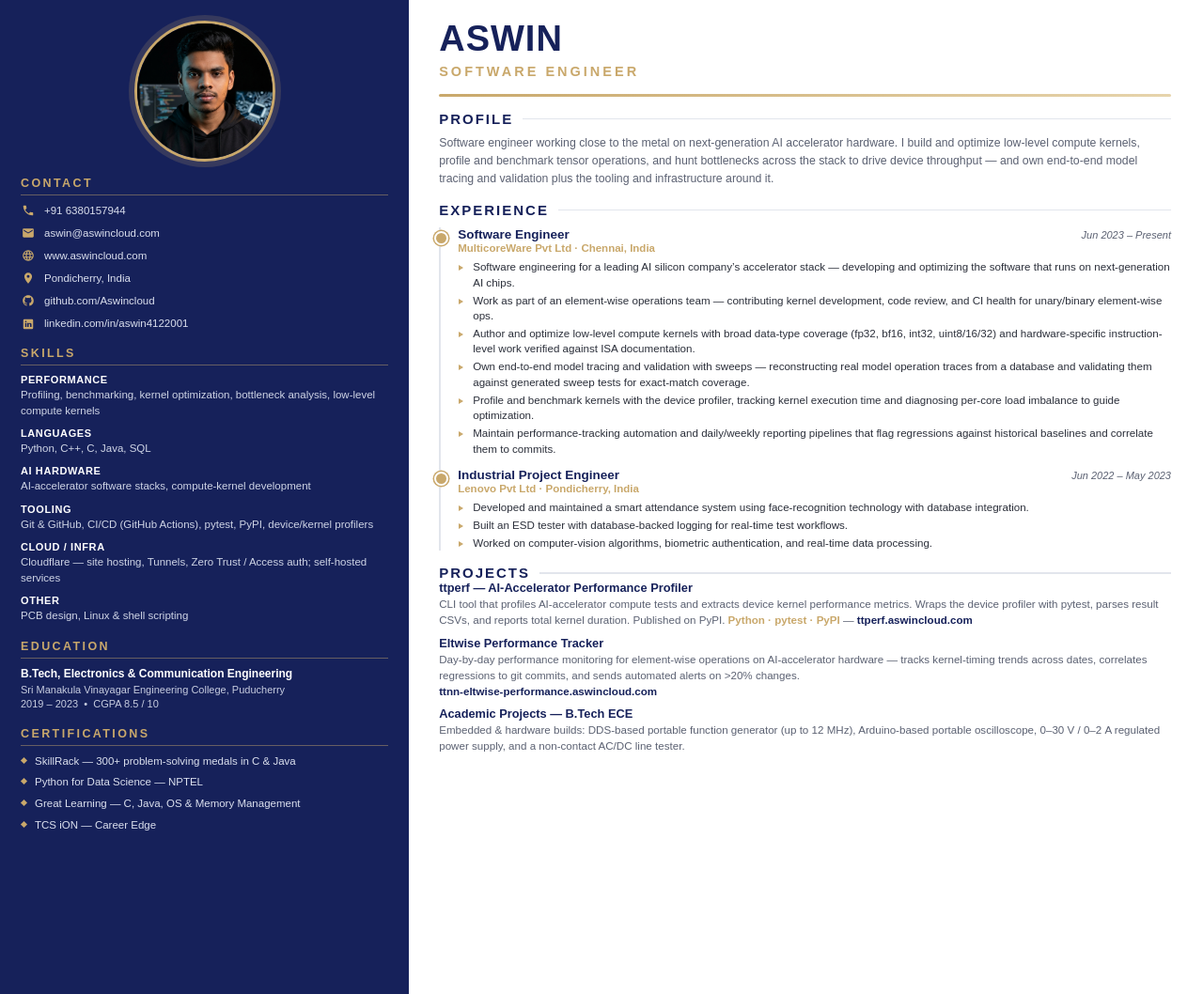
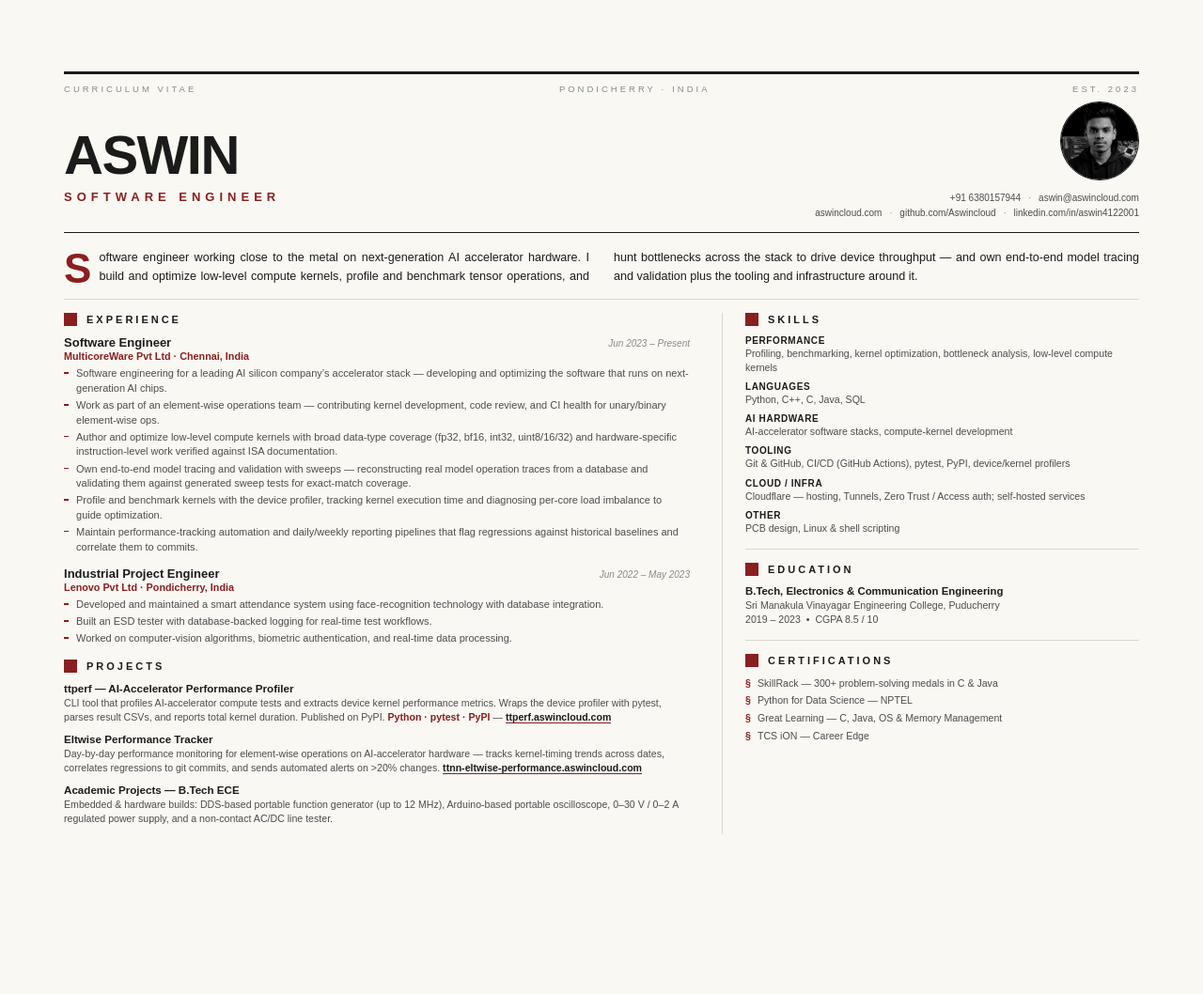
Before and after one commit to Aswincloud/resume, a website: page resume.html in a window 1280 px wide. Shown: the whole page at 94% size. Drawn offline with Linux system fonts and the light colour scheme.

Commit message:
design: Design 6 — Editorial / Magazine

```diff
--- a/resume.html
+++ b/resume.html
@@ -4,152 +4,96 @@
 <meta charset="utf-8" />
 <style>
   :root{
-    --navy:#16215a;
-    --navy-2:#1d2c6e;
-    --gold:#c9a86b;
-    --gold-soft:#e6d4ac;
-    --ink:#2b2f3a;
-    --muted:#5b6172;
-    --line:#e2e5ec;
-    --sidebar:34%;
+    --ink:#1b1b1b;
+    --muted:#4d4d4d;
+    --faint:#8a8a8a;
+    --line:#d9d6cf;
+    --accent:#8a1f1f;
+    --paper:#faf8f3;
   }
   *{ box-sizing:border-box; margin:0; padding:0; }
-  html,body{ font-family:"Liberation Sans","Helvetica Neue",Arial,sans-serif; color:var(--ink); }
+  html,body{ font-family:"Liberation Sans","Helvetica Neue",Arial,sans-serif; color:var(--ink); background:var(--paper); }
   @page{ size:A4; margin:0; }
+  body{ -webkit-print-color-adjust:exact; print-color-adjust:exact; }
+  .page{ min-height:280mm; padding:20mm 18mm 16mm; background:var(--paper); }
 
-  /* Split background so the navy sidebar continues onto every printed page */
-  body{
-    -webkit-print-color-adjust:exact; print-color-adjust:exact;
-    background:linear-gradient(to right, var(--navy) 0, var(--navy) var(--sidebar), #ffffff var(--sidebar), #ffffff 100%);
-  }
+  /* masthead */
+  .masthead{ border-top:3px solid var(--ink); border-bottom:1px solid var(--ink); padding:10px 0 12px; }
+  .kicker{ display:flex; justify-content:space-between; font-size:9.5px; letter-spacing:3px; text-transform:uppercase; color:var(--faint); margin-bottom:8px; }
+  .title-row{ display:flex; align-items:flex-end; justify-content:space-between; gap:24px; }
+  .name{ font-size:58px; font-weight:800; letter-spacing:-1.5px; line-height:.9; }
+  .name .amp{ color:var(--accent); }
+  .photo{ width:84px; height:84px; border-radius:50%; object-fit:cover; object-position:center 20%; flex:0 0 84px; filter:grayscale(100%) contrast(1.05); border:1px solid var(--ink); }
+  .subrow{ display:flex; justify-content:space-between; align-items:baseline; margin-top:10px; }
+  .role{ font-size:13px; font-weight:700; letter-spacing:5px; text-transform:uppercase; color:var(--accent); }
+  .contact{ font-size:10px; color:var(--muted); text-align:right; line-height:1.6; }
+  .contact a{ color:var(--muted); text-decoration:none; }
+  .contact .sep{ color:var(--faint); margin:0 5px; }
 
-  /* The body linear-gradient (not this element) paints the navy sidebar to the
-     page edge, so .page needn't be full-height. Keeping min-height just under
-     the printable area avoids Chromium spilling a blank second page. */
-  .page{ display:grid; grid-template-columns:var(--sidebar) 1fr; min-height:280mm; }
+  /* lead as drop-cap standfirst */
+  .lead{ font-size:12.6px; line-height:1.62; color:var(--ink); margin:16px 0 4px; column-count:2; column-gap:26px; text-align:justify; }
+  .lead::first-letter{ font-size:44px; font-weight:800; float:left; line-height:.8; padding:4px 8px 0 0; color:var(--accent); }
 
-  /* ---------------- SIDEBAR ---------------- */
-  .side{ color:#e9ecf5; padding:22px 22px 26px; }
-  .photo-wrap{ display:flex; justify-content:center; margin-bottom:16px; }
-  .photo{
-    width:150px; height:150px; border-radius:50%;
-    object-fit:cover; object-position:center 20%;
-    border:3px solid var(--gold);
-    box-shadow:0 0 0 6px rgba(201,168,107,0.18);
-  }
-  .side h2{
-    font-size:12.5px; letter-spacing:2.4px; text-transform:uppercase;
-    color:var(--gold); font-weight:700; margin:16px 0 8px;
-    padding-bottom:5px; border-bottom:1px solid rgba(201,168,107,0.45);
-  }
-  .side h2:first-of-type{ margin-top:2px; }
-  .contact-row{ display:flex; gap:10px; align-items:center; font-size:11.5px; line-height:1.4; margin:8px 0; color:#dbe0ee; }
-  .contact-row .ic{ width:15px; flex:0 0 15px; display:flex; align-items:center; justify-content:center; }
-  .contact-row .ic svg{ width:14px; height:14px; fill:var(--gold); }
-  .contact-row a{ color:#dbe0ee; text-decoration:none; word-break:break-word; }
+  .rule{ border:none; border-top:1px solid var(--line); margin:14px 0; }
+  h2{ font-size:11px; font-weight:800; letter-spacing:3px; text-transform:uppercase; color:var(--ink); margin-bottom:10px; display:flex; align-items:center; gap:10px; }
+  h2::before{ content:""; width:14px; height:14px; background:var(--accent); display:inline-block; }
 
-  .skill-group{ margin:9px 0; }
-  .skill-group .k{ font-size:11px; font-weight:700; color:#fff; text-transform:uppercase; letter-spacing:.6px; }
-  .skill-group .v{ font-size:11.5px; color:#cfd5e6; line-height:1.5; margin-top:2px; }
+  main{ display:grid; grid-template-columns:1.5fr 1fr; gap:0 34px; }
+  .divider{ border-left:1px solid var(--line); }
+  .right{ padding-left:24px; }
 
-  .edu-block{ margin:8px 0; }
-  .edu-block .d{ font-size:12px; font-weight:700; color:#fff; line-height:1.35; }
-  .edu-block .s{ font-size:11px; color:#c7cde0; line-height:1.4; margin-top:2px; }
+  .job{ margin-bottom:13px; }
+  .job .h{ display:flex; justify-content:space-between; align-items:baseline; gap:10px; }
+  .job .title{ font-size:13px; font-weight:800; }
+  .job .meta{ font-size:10px; color:var(--faint); white-space:nowrap; font-style:italic; }
+  .job .sub{ font-size:10.8px; color:var(--accent); font-weight:700; margin:1px 0 5px; }
+  ul{ list-style:none; }
+  ul li{ font-size:11px; line-height:1.42; color:var(--muted); padding-left:13px; position:relative; margin:2.5px 0; }
+  ul li::before{ content:""; position:absolute; left:0; top:6px; width:5px; height:1.5px; background:var(--accent); }
 
-  .cert{ font-size:11.5px; color:#dbe0ee; line-height:1.45; margin:6px 0; padding-left:15px; position:relative; }
-  .cert::before{ content:""; position:absolute; left:1px; top:5px; width:5px; height:5px; background:var(--gold); transform:rotate(45deg); }
+  .proj{ margin-bottom:9px; }
+  .proj .title{ font-size:11.6px; font-weight:800; }
+  .proj .desc{ font-size:10.6px; line-height:1.42; color:var(--muted); margin-top:2px; }
+  .proj .desc .stack{ color:var(--accent); font-weight:700; }
+  .proj .desc a{ color:var(--ink); text-decoration:none; font-weight:700; border-bottom:1px solid var(--accent); }
 
-  /* ---------------- MAIN ---------------- */
-  .main{ padding:22px 34px 22px 32px; }
-  .name{ font-size:38px; font-weight:800; color:var(--navy); letter-spacing:1px; line-height:1; }
-  .role{ font-size:14.5px; font-weight:700; color:var(--gold); letter-spacing:3px; text-transform:uppercase; margin-top:8px; }
-  .rule{ height:3px; background:linear-gradient(to right,var(--gold),var(--gold-soft)); width:100%; margin:16px 0 4px; border-radius:2px; }
-
-  .sec{ margin-top:15px; }
-  .sec-title{ font-size:15px; font-weight:800; color:var(--navy); text-transform:uppercase; letter-spacing:2px; display:flex; align-items:center; gap:10px; }
-  .sec-title::after{ content:""; flex:1; height:1.5px; background:var(--line); }
-
-  .summary{ font-size:12.3px; line-height:1.55; color:var(--muted); margin-top:8px; }
-
-  /* timeline */
-  .tl{ margin-top:10px; padding-left:18px; border-left:2px solid var(--line); }
-  .job{ position:relative; margin-bottom:12px; }
-  .job::before{
-    content:""; position:absolute; left:-25px; top:4px;
-    width:11px; height:11px; border-radius:50%; background:var(--gold);
-    border:2px solid #fff; box-shadow:0 0 0 1.5px var(--gold);
-  }
-  .job .h{ display:flex; justify-content:space-between; align-items:baseline; gap:12px; flex-wrap:wrap; }
-  .job .title{ font-size:13.5px; font-weight:800; color:var(--navy); }
-  .job .meta{ font-size:11px; color:var(--muted); font-style:italic; white-space:nowrap; }
-  .job .sub{ font-size:11.5px; color:var(--gold); font-weight:700; margin:1px 0 6px; }
-  ul.pts{ list-style:none; margin:4px 0 0; }
-  ul.pts li{ font-size:11.6px; line-height:1.42; color:var(--ink); padding-left:16px; position:relative; margin:2.5px 0; }
-  ul.pts li::before{ content:""; position:absolute; left:1px; top:6px; width:0; height:0; border-style:solid; border-width:3.5px 0 3.5px 5.5px; border-color:transparent transparent transparent var(--gold); }
-
-  .proj{ margin-bottom:8px; }
-  .proj .title{ font-size:12.8px; font-weight:800; color:var(--navy); }
-  .proj .desc{ font-size:11.6px; line-height:1.45; color:var(--muted); margin-top:2px; }
-  .proj .desc .stack{ color:var(--gold); font-weight:600; }
-  .proj .desc a{ color:var(--navy); text-decoration:none; font-weight:600; }
+  .skill{ margin-bottom:7px; }
+  .skill .k{ font-size:10px; font-weight:800; text-transform:uppercase; letter-spacing:.6px; }
+  .skill .v{ font-size:10.6px; color:var(--muted); line-height:1.42; margin-top:1px; }
+  .edu .d{ font-size:11.4px; font-weight:800; }
+  .edu .s{ font-size:10.6px; color:var(--muted); line-height:1.42; margin-top:2px; }
+  .cert{ font-size:10.6px; color:var(--muted); line-height:1.4; margin:4px 0; padding-left:13px; position:relative; }
+  .cert::before{ content:"§"; position:absolute; left:0; color:var(--accent); font-weight:700; }
 </style>
 </head>
 <body>
   <div class="page">
-    <!-- ============ SIDEBAR ============ -->
-    <aside class="side">
-      <div class="photo-wrap"><img class="photo" src="photo.jpg" alt="Aswin" /></div>
-
-      <h2>Contact</h2>
-      <div class="contact-row"><span class="ic"><svg viewBox="0 0 24 24"><path d="M6.6 10.8c1.4 2.8 3.8 5.1 6.6 6.6l2.2-2.2c.3-.3.7-.4 1-.2 1.1.4 2.3.6 3.6.6.6 0 1 .4 1 1V20c0 .6-.4 1-1 1C10.6 21 3 13.4 3 4c0-.6.4-1 1-1h3.5c.6 0 1 .4 1 1 0 1.2.2 2.4.6 3.6.1.4 0 .8-.3 1z"/></svg></span><span>+91 6380157944</span></div>
-      <div class="contact-row"><span class="ic"><svg viewBox="0 0 24 24"><path d="M20 4H4c-1.1 0-2 .9-2 2v12c0 1.1.9 2 2 2h16c1.1 0 2-.9 2-2V6c0-1.1-.9-2-2-2zm0 4l-8 5-8-5V6l8 5 8-5z"/></svg></span><a href="mailto:aswin@aswincloud.com">aswin@aswincloud.com</a></div>
-      <div class="contact-row"><span class="ic"><svg viewBox="0 0 24 24"><path d="M12 2a10 10 0 100 20 10 10 0 000-20zm6.9 6h-2.9a15.7 15.7 0 00-1.4-3.6A8 8 0 0118.9 8zM12 4c.8 1.2 1.4 2.5 1.8 4h-3.6c.4-1.5 1-2.8 1.8-4zM4.3 14a8 8 0 010-4h3.3a16.6 16.6 0 000 4H4.3zm.8 2h2.9c.4 1.3.8 2.5 1.4 3.6A8 8 0 015.1 16zM8 8H5.1a8 8 0 014.3-3.6C8.8 5.5 8.4 6.7 8 8zm4 12c-.8-1.2-1.4-2.5-1.8-4h3.6c-.4 1.5-1 2.8-1.8 4zm2.3-6H9.7a14.6 14.6 0 010-4h4.6a14.6 14.6 0 010 4zm.3 5.6c.6-1.1 1-2.3 1.4-3.6h2.9a8 8 0 01-4.3 3.6zM16.4 14a16.6 16.6 0 000-4h3.3a8 8 0 010 4h-3.3z"/></svg></span><a href="https://www.aswincloud.com">www.aswincloud.com</a></div>
-      <div class="contact-row"><span class="ic"><svg viewBox="0 0 24 24"><path d="M12 2C8.1 2 5 5.1 5 9c0 5.2 7 13 7 13s7-7.8 7-13c0-3.9-3.1-7-7-7zm0 9.5A2.5 2.5 0 1112 6.5a2.5 2.5 0 010 5z"/></svg></span><span>Pondicherry, India</span></div>
-      <div class="contact-row"><span class="ic"><svg viewBox="0 0 24 24"><path d="M12 2C6.5 2 2 6.5 2 12c0 4.4 2.9 8.2 6.8 9.5.5.1.7-.2.7-.5v-1.7c-2.8.6-3.4-1.3-3.4-1.3-.5-1.2-1.1-1.5-1.1-1.5-.9-.6.1-.6.1-.6 1 .1 1.5 1 1.5 1 .9 1.5 2.3 1.1 2.9.8.1-.6.3-1.1.6-1.3-2.2-.3-4.6-1.1-4.6-4.9 0-1.1.4-2 1-2.7-.1-.3-.4-1.3.1-2.7 0 0 .8-.3 2.7 1a9.4 9.4 0 015 0c1.9-1.3 2.7-1 2.7-1 .5 1.4.2 2.4.1 2.7.6.7 1 1.6 1 2.7 0 3.8-2.3 4.6-4.6 4.9.4.3.7.9.7 1.8v2.7c0 .3.2.6.7.5A10 10 0 0022 12c0-5.5-4.5-10-10-10z"/></svg></span><a href="https://github.com/Aswincloud">github.com/Aswincloud</a></div>
-      <div class="contact-row"><span class="ic"><svg viewBox="0 0 24 24"><path d="M19 3H5a2 2 0 00-2 2v14a2 2 0 002 2h14a2 2 0 002-2V5a2 2 0 00-2-2zM9 17H6.5v-7H9v7zM7.7 8.7a1.4 1.4 0 110-2.8 1.4 1.4 0 010 2.8zM18 17h-2.5v-3.6c0-.9 0-2-1.2-2s-1.4 1-1.4 1.9V17H10.4v-7h2.4v1h.1c.3-.6 1.1-1.2 2.3-1.2 2.5 0 2.9 1.6 2.9 3.7V17z"/></svg></span><a href="https://linkedin.com/in/aswin4122001">linkedin.com/in/aswin4122001</a></div>
-
-      <h2>Skills</h2>
-      <div class="skill-group"><div class="k">Performance</div><div class="v">Profiling, benchmarking, kernel optimization, bottleneck analysis, low-level compute kernels</div></div>
-      <div class="skill-group"><div class="k">Languages</div><div class="v">Python, C++, C, Java, SQL</div></div>
-      <div class="skill-group"><div class="k">AI Hardware</div><div class="v">AI-accelerator software stacks, compute-kernel development</div></div>
-      <div class="skill-group"><div class="k">Tooling</div><div class="v">Git &amp; GitHub, CI/CD (GitHub Actions), pytest, PyPI, device/kernel profilers</div></div>
-      <div class="skill-group"><div class="k">Cloud / Infra</div><div class="v">Cloudflare — site hosting, Tunnels, Zero Trust / Access auth; self-hosted services</div></div>
-      <div class="skill-group"><div class="k">Other</div><div class="v">PCB design, Linux &amp; shell scripting</div></div>
-
-      <h2>Education</h2>
-      <div class="edu-block">
-        <div class="d">B.Tech, Electronics &amp; Communication Engineering</div>
-        <div class="s">Sri Manakula Vinayagar Engineering College, Puducherry<br/>2019 – 2023 &nbsp;•&nbsp; CGPA 8.5 / 10</div>
+    <div class="masthead">
+      <div class="kicker"><span>Curriculum Vitae</span><span>Pondicherry · India</span><span>Est. 2023</span></div>
+      <div class="title-row">
+        <div class="name">ASWIN</div>
+        <img class="photo" src="photo.jpg" alt="Aswin" />
+      </div>
+      <div class="subrow">
+        <div class="role">Software Engineer</div>
+        <div class="contact">
+          +91 6380157944 <span class="sep">·</span> <a href="mailto:aswin@aswincloud.com">aswin@aswincloud.com</a><br/>
+          <a href="https://www.aswincloud.com">aswincloud.com</a> <span class="sep">·</span> <a href="https://github.com/Aswincloud">github.com/Aswincloud</a> <span class="sep">·</span> <a href="https://linkedin.com/in/aswin4122001">linkedin.com/in/aswin4122001</a>
+        </div>
+      </div>
     </div>
 
-      <h2>Certifications</h2>
-      <div class="cert">SkillRack — 300+ problem-solving medals in C &amp; Java</div>
-      <div class="cert">Python for Data Science — NPTEL</div>
-      <div class="cert">Great Learning — C, Java, OS &amp; Memory Management</div>
-      <div class="cert">TCS iON — Career Edge</div>
-    </aside>
+    <p class="lead">Software engineer working close to the metal on next-generation AI accelerator hardware. I build and optimize low-level compute kernels, profile and benchmark tensor operations, and hunt bottlenecks across the stack to drive device throughput — and own end-to-end model tracing and validation plus the tooling and infrastructure around it.</p>
 
-    <!-- ============ MAIN ============ -->
-    <main class="main">
-      <div class="name">ASWIN</div>
-      <div class="role">Software Engineer</div>
-      <div class="rule"></div>
+    <hr class="rule" />
 
-      <div class="sec">
-        <div class="sec-title">Profile</div>
-        <p class="summary">Software engineer working close to the metal on next-generation AI accelerator hardware. I build and optimize low-level compute kernels, profile and benchmark tensor operations, and hunt bottlenecks across the stack to drive device throughput — and own end-to-end model tracing and validation plus the tooling and infrastructure around it.</p>
-      </div>
-
-      <div class="sec">
-        <div class="sec-title">Experience</div>
-        <div class="tl">
+    <main>
+      <div class="left">
+        <h2>Experience</h2>
         <div class="job">
-            <div class="h">
-              <span class="title">Software Engineer</span>
-              <span class="meta">Jun 2023 – Present</span>
-            </div>
+          <div class="h"><span class="title">Software Engineer</span><span class="meta">Jun 2023 – Present</span></div>
           <div class="sub">MulticoreWare Pvt Ltd · Chennai, India</div>
-            <ul class="pts">
+          <ul>
             <li>Software engineering for a leading AI silicon company’s accelerator stack — developing and optimizing the software that runs on next-generation AI chips.</li>
             <li>Work as part of an element-wise operations team — contributing kernel development, code review, and CI health for unary/binary element-wise ops.</li>
             <li>Author and optimize low-level compute kernels with broad data-type coverage (fp32, bf16, int32, uint8/16/32) and hardware-specific instruction-level work verified against ISA documentation.</li>
@@ -159,35 +103,53 @@
           </ul>
         </div>
         <div class="job">
-            <div class="h">
-              <span class="title">Industrial Project Engineer</span>
-              <span class="meta">Jun 2022 – May 2023</span>
-            </div>
+          <div class="h"><span class="title">Industrial Project Engineer</span><span class="meta">Jun 2022 – May 2023</span></div>
           <div class="sub">Lenovo Pvt Ltd · Pondicherry, India</div>
-            <ul class="pts">
+          <ul>
             <li>Developed and maintained a smart attendance system using face-recognition technology with database integration.</li>
             <li>Built an ESD tester with database-backed logging for real-time test workflows.</li>
             <li>Worked on computer-vision algorithms, biometric authentication, and real-time data processing.</li>
           </ul>
         </div>
-        </div>
-      </div>
 
-      <div class="sec">
-        <div class="sec-title">Projects</div>
+        <h2 style="margin-top:14px;">Projects</h2>
         <div class="proj">
           <div class="title">ttperf — AI-Accelerator Performance Profiler</div>
           <div class="desc">CLI tool that profiles AI-accelerator compute tests and extracts device kernel performance metrics. Wraps the device profiler with pytest, parses result CSVs, and reports total kernel duration. Published on PyPI. <span class="stack">Python · pytest · PyPI</span> — <a href="https://ttperf.aswincloud.com">ttperf.aswincloud.com</a></div>
         </div>
         <div class="proj">
           <div class="title">Eltwise Performance Tracker</div>
-          <div class="desc">Day-by-day performance monitoring for element-wise operations on AI-accelerator hardware — tracks kernel-timing trends across dates, correlates regressions to git commits, and sends automated alerts on &gt;20% changes.<br/><a href="https://ttnn-eltwise-performance.aswincloud.com">ttnn-eltwise-performance.aswincloud.com</a></div>
+          <div class="desc">Day-by-day performance monitoring for element-wise operations on AI-accelerator hardware — tracks kernel-timing trends across dates, correlates regressions to git commits, and sends automated alerts on &gt;20% changes. <a href="https://ttnn-eltwise-performance.aswincloud.com">ttnn-eltwise-performance.aswincloud.com</a></div>
         </div>
         <div class="proj">
           <div class="title">Academic Projects — B.Tech ECE</div>
           <div class="desc">Embedded &amp; hardware builds: DDS-based portable function generator (up to 12&nbsp;MHz), Arduino-based portable oscilloscope, 0–30&nbsp;V / 0–2&nbsp;A regulated power supply, and a non-contact AC/DC line tester.</div>
         </div>
       </div>
+
+      <div class="right divider">
+        <h2>Skills</h2>
+        <div class="skill"><div class="k">Performance</div><div class="v">Profiling, benchmarking, kernel optimization, bottleneck analysis, low-level compute kernels</div></div>
+        <div class="skill"><div class="k">Languages</div><div class="v">Python, C++, C, Java, SQL</div></div>
+        <div class="skill"><div class="k">AI Hardware</div><div class="v">AI-accelerator software stacks, compute-kernel development</div></div>
+        <div class="skill"><div class="k">Tooling</div><div class="v">Git &amp; GitHub, CI/CD (GitHub Actions), pytest, PyPI, device/kernel profilers</div></div>
+        <div class="skill"><div class="k">Cloud / Infra</div><div class="v">Cloudflare — hosting, Tunnels, Zero Trust / Access auth; self-hosted services</div></div>
+        <div class="skill"><div class="k">Other</div><div class="v">PCB design, Linux &amp; shell scripting</div></div>
+
+        <hr class="rule" />
+        <h2>Education</h2>
+        <div class="edu">
+          <div class="d">B.Tech, Electronics &amp; Communication Engineering</div>
+          <div class="s">Sri Manakula Vinayagar Engineering College, Puducherry<br/>2019 – 2023 &nbsp;•&nbsp; CGPA 8.5 / 10</div>
+        </div>
+
+        <hr class="rule" />
+        <h2>Certifications</h2>
+        <div class="cert">SkillRack — 300+ problem-solving medals in C &amp; Java</div>
+        <div class="cert">Python for Data Science — NPTEL</div>
+        <div class="cert">Great Learning — C, Java, OS &amp; Memory Management</div>
+        <div class="cert">TCS iON — Career Edge</div>
+      </div>
     </main>
   </div>
 </body>
```
Lines whose indentation alone changed are shown as unchanged.
